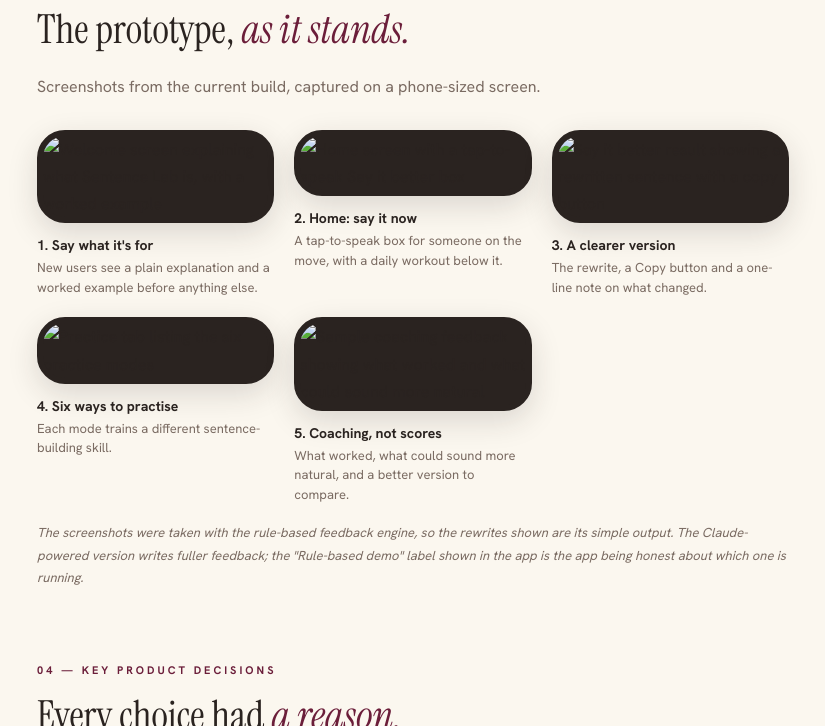
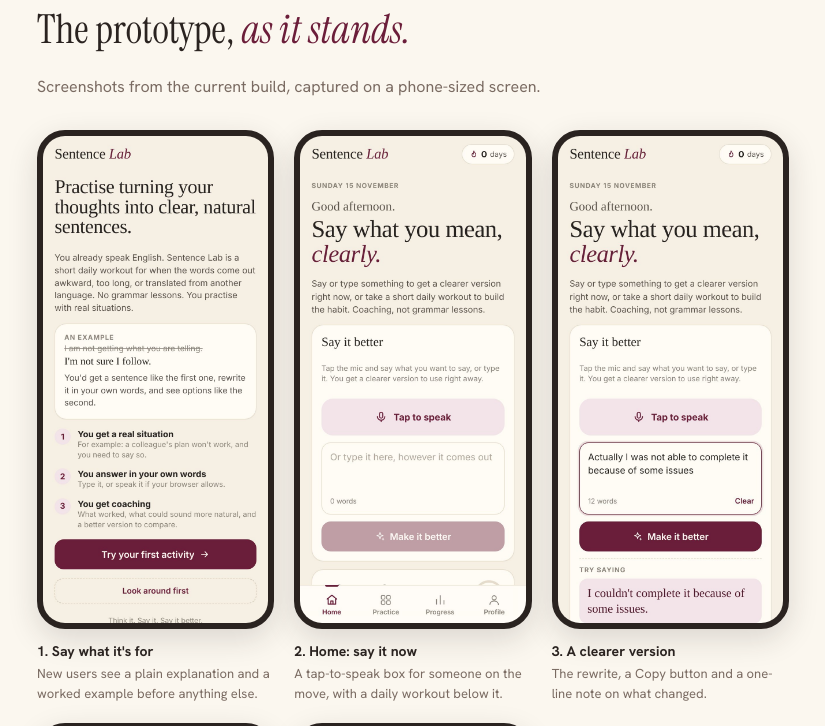
Before and after one commit to Abidunnisa/abidunnisa.github.io, a plain HTML site: page sentence-lab-case-study.html in a window 1280 px wide. Shown: the part 2516-3242 px from the top of the page, without its empty margins (227-1052 px from the left). Drawn offline with Linux system fonts and the light colour scheme.

Commit message:
Add files via upload

```diff
--- a/sentence-lab-case-study.html
+++ b/sentence-lab-case-study.html
@@ -207,11 +207,11 @@ nav{position:fixed;top:0;left:0;right:0;z-index:100;background:rgba(251,247,239,
     <h2 class="section-title">The prototype, <em>as it stands.</em></h2>
     <p class="body-text">Screenshots from the current build, captured on a phone-sized screen.</p>
     <div class="shots">
-      <figure class="shot"><div class="phone"><img src="img/sentence-lab/1-welcome.jpg" alt="Welcome screen explaining what Sentence Lab is, with a worked example"/></div><figcaption><b>1. Say what it's for</b>New users see a plain explanation and a worked example before anything else.</figcaption></figure>
-      <figure class="shot"><div class="phone"><img src="img/sentence-lab/2-home.jpg" alt="Home screen with a tap-to-speak Say it better box"/></div><figcaption><b>2. Home: say it now</b>A tap-to-speak box for someone on the move, with a daily workout below it.</figcaption></figure>
-      <figure class="shot"><div class="phone"><img src="img/sentence-lab/3-say-it-better.jpg" alt="Say it better result showing a rewritten sentence with a copy button"/></div><figcaption><b>3. A clearer version</b>The rewrite, a Copy button and a one-line note on what changed.</figcaption></figure>
-      <figure class="shot"><div class="phone"><img src="img/sentence-lab/4-practice.jpg" alt="Practice tab listing the six practice modes"/></div><figcaption><b>4. Six ways to practise</b>Each mode trains a different sentence-building skill.</figcaption></figure>
-      <figure class="shot"><div class="phone"><img src="img/sentence-lab/5-sample-feedback.jpg" alt="Sample coaching feedback showing what worked and what could sound more natural"/></div><figcaption><b>5. Coaching, not scores</b>What worked, what could sound more natural, and a better version to compare.</figcaption></figure>
+      <figure class="shot"><div class="phone"><img src="1-welcome.jpg" alt="Welcome screen explaining what Sentence Lab is, with a worked example"/></div><figcaption><b>1. Say what it's for</b>New users see a plain explanation and a worked example before anything else.</figcaption></figure>
+      <figure class="shot"><div class="phone"><img src="2-home.jpg" alt="Home screen with a tap-to-speak Say it better box"/></div><figcaption><b>2. Home: say it now</b>A tap-to-speak box for someone on the move, with a daily workout below it.</figcaption></figure>
+      <figure class="shot"><div class="phone"><img src="3-say-it-better.jpg" alt="Say it better result showing a rewritten sentence with a copy button"/></div><figcaption><b>3. A clearer version</b>The rewrite, a Copy button and a one-line note on what changed.</figcaption></figure>
+      <figure class="shot"><div class="phone"><img src="4-practice.jpg" alt="Practice tab listing the six practice modes"/></div><figcaption><b>4. Six ways to practise</b>Each mode trains a different sentence-building skill.</figcaption></figure>
+      <figure class="shot"><div class="phone"><img src="5-sample-feedback.jpg" alt="Sample coaching feedback showing what worked and what could sound more natural"/></div><figcaption><b>5. Coaching, not scores</b>What worked, what could sound more natural, and a better version to compare.</figcaption></figure>
     </div>
     <p class="shotnote">The screenshots were taken with the rule-based feedback engine, so the rewrites shown are its simple output. The Claude-powered version writes fuller feedback; the "Rule-based demo" label shown in the app is the app being honest about which one is running.</p>
   </div>
```
